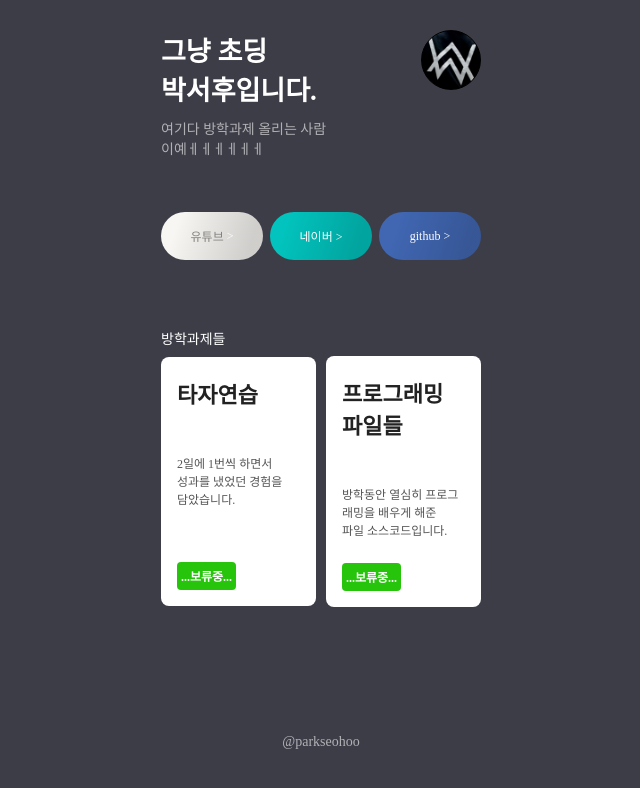
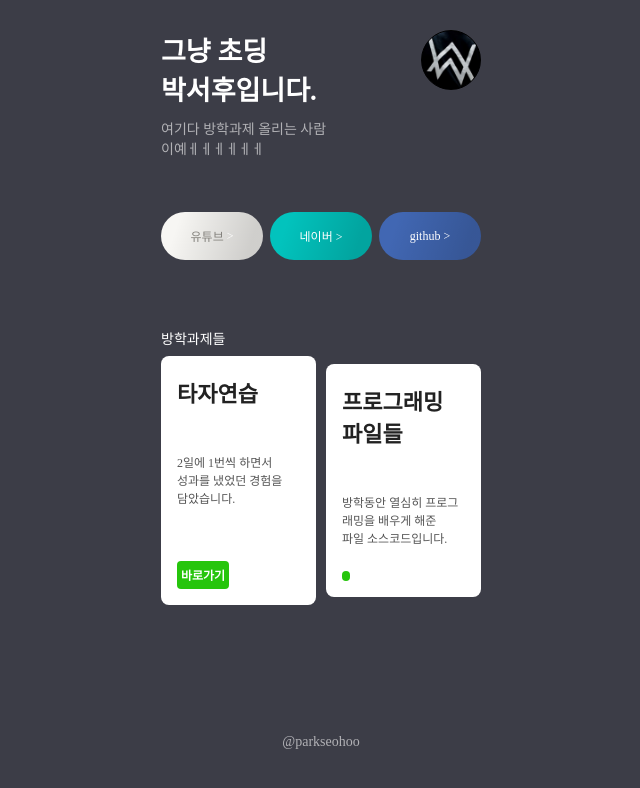
Before and after one commit to parkseohoo/myprofile, a plain HTML site: page index.html in a window 1280 px wide. Shown: the whole page, without its empty margins (319-959 px from the left). Drawn offline with Linux system fonts and the light colour scheme; a web font is replaced by a local one.

Commit message:
Update index.html

```diff
--- a/index.html
+++ b/index.html
@@ -172,12 +172,12 @@
       <a target="_blank" href="https://drive.google.com/drive/folders/1ma_-hIiL4msrvAScmxB8yGTECCcq2uNE?usp=sharing">
         <div class="name">타자연습</div>
         <div class="desc">2일에 1번씩 하면서<br>성과를 냈었던 경험을<br>담았습니다.<br><br><br></div>
-        <div class="btn">...보류중...</div>
+        <div class="btn">바로가기</div>
       </a>
       <a target="_blank" href="https://drive.google.com/drive/folders/123RgkacOCb0ldaLGv_Q1t3b9YgL1Cj-7?usp=sharing">
         <div class="name">프로그래밍 파일들</div>
         <div class="desc">방학동안 열심히 프로그래밍을 배우게 해준<br>파일 소스코드입니다.</div>
-        <div class="btn">...보류중...</div>
+        <div class="btn"></div>
       </a>
     </div>
     <div
```
